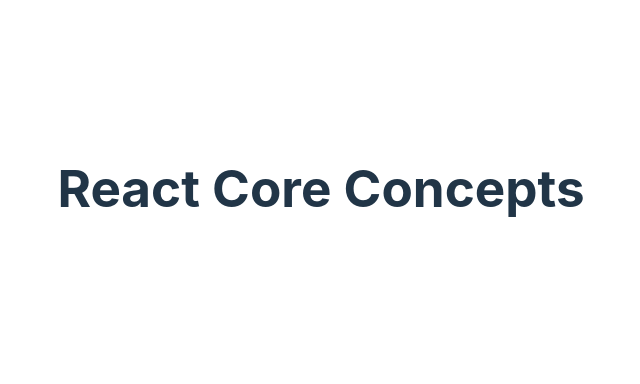
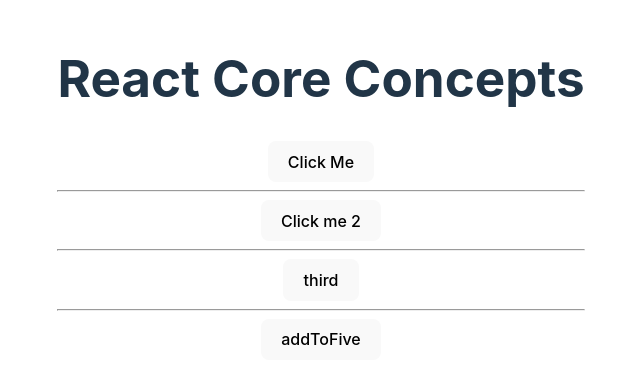
Before and after one commit to SudiptaRoy05/explore-react, a React (Vite) app: page / in a window 1280 px wide. Shown: the part 212-596 px from the top of the page, without its empty margins (319-959 px from the left). Built offline with nearby package versions, Linux system fonts and the light colour scheme.

Commit message:
handle btn

```diff
--- a/src/App.jsx
+++ b/src/App.jsx
@@ -2,11 +2,29 @@
 import './App.css'
 
 function App() {
+
+  function handleClick(){
+    alert('btn click')
+  }
+  const handleClicks=()=>{
+    alert('btn 2 clicked')
+  }
+
+
+  const addToFive=(num)=>{
+    alert(num+5);
+  }
+
   return (
     <>
       <h1>React Core Concepts</h1>
-
-
+      <button onClick={handleClick}>Click Me</button>
+      <hr />
+      <button onClick={handleClicks}>Click me 2</button>
+      <hr />
+      <button onClick={()=>{alert('third Clicked')}}>third</button>
+      <hr />
+      <button onClick={() =>addToFive(6)}>addToFive</button>
     </>
   )
 }
```
